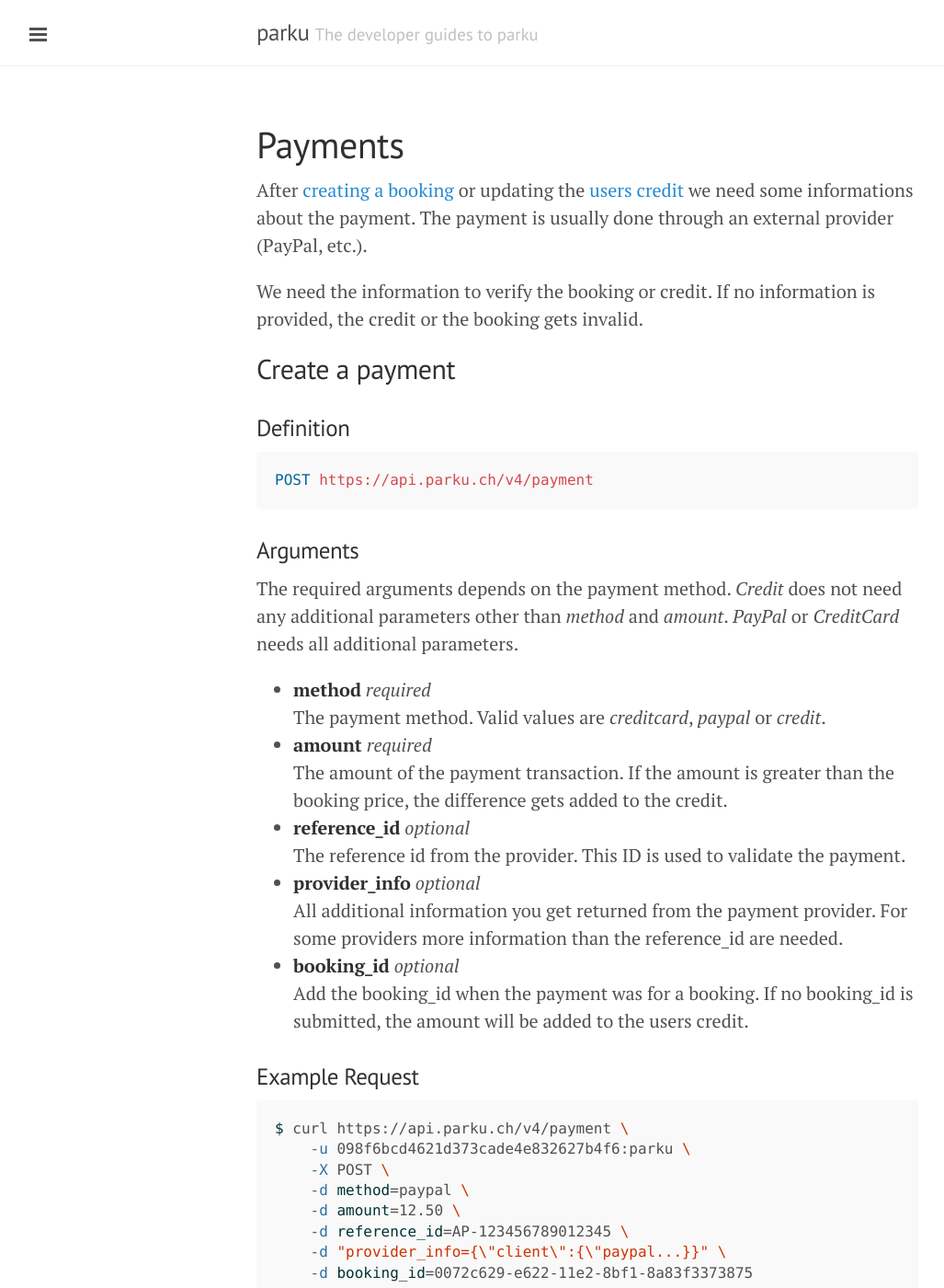
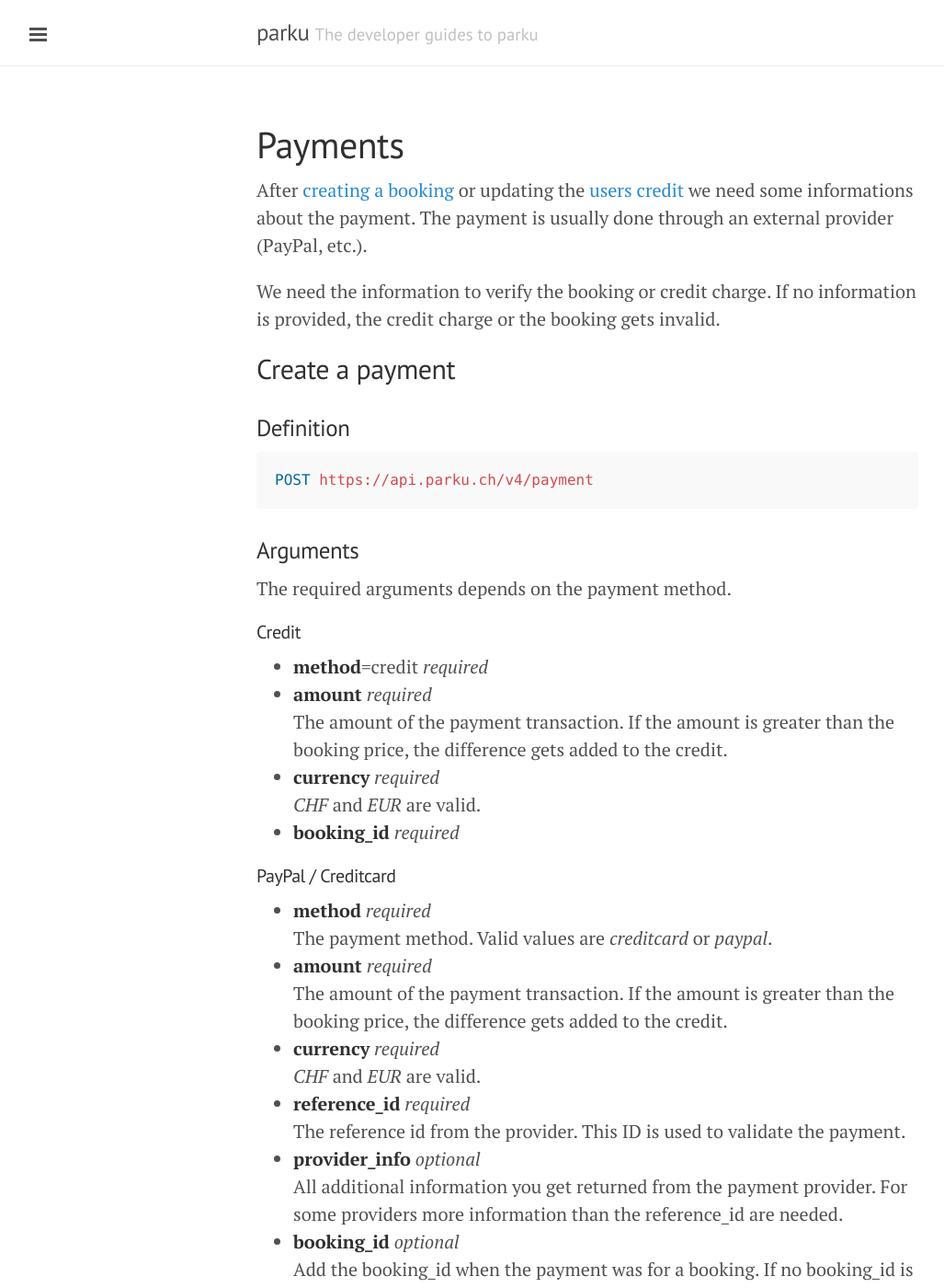
Before and after one commit to parku/docs, a Jekyll site: the page built from api/payments.md, in a window 1280 px wide and 1400 px high. Shown: the whole window at 92% size, without its empty margins (1-1028 px from the left). Built offline with Jekyll 4.4.1, drawn with Linux system fonts in a browser that asks for light colours; Markdown is read by kramdown in place of the engine named in the settings.

Commit message:
Make payment mor clearly.

```diff
--- a/api/payments.md
+++ b/api/payments.md
@@ -5,7 +5,7 @@ title: Payments
 
 After [creating a booking][booking] or updating the [users credit][credit] we need some informations about the payment. The payment is usually done through an external provider (PayPal, etc.).
 
-We need the information to verify the booking or credit. If no information is provided, the credit or the booking gets invalid.
+We need the information to verify the booking or credit charge. If no information is provided, the credit charge or the booking gets invalid.
 
 ## Create a payment
 
@@ -17,13 +17,26 @@ POST {{ site.parku.api }}/payment
 
 ### Arguments
 
-The required arguments depends on the payment method. _Credit_ does not need any additional parameters other than _method_ and _amount_. _PayPal_ or _CreditCard_ needs all additional parameters.
+The required arguments depends on the payment method.
+
+#### Credit
+
+* __method__=credit _required_
+* __amount__ _required_<br/>
+  The amount of the payment transaction. If the amount is greater than the booking price, the difference gets added to the credit.
+* __currency__ _required_<br/>
+  _CHF_ and _EUR_ are valid.
+* __booking\_id__ _required_<br/>
+
+#### PayPal / Creditcard
 
 * __method__ _required_<br/>
-  The payment method. Valid values are _creditcard_, _paypal_ or _credit_.
+  The payment method. Valid values are _creditcard_ or _paypal_.
 * __amount__ _required_<br/>
   The amount of the payment transaction. If the amount is greater than the booking price, the difference gets added to the credit.
-* __reference\_id__ _optional_<br/>
+* __currency__ _required_<br/>
+  _CHF_ and _EUR_ are valid.
+* __reference\_id__ _required_<br/>
   The reference id from the provider. This ID is used to validate the payment.
 * __provider\_info__ _optional_<br/>
   All additional information you get returned from the payment provider. For some providers more information than the reference_id are needed.
```
